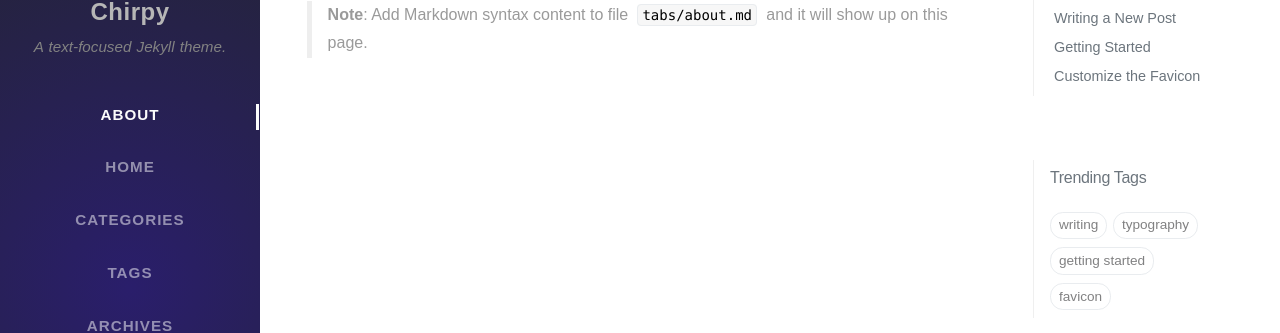
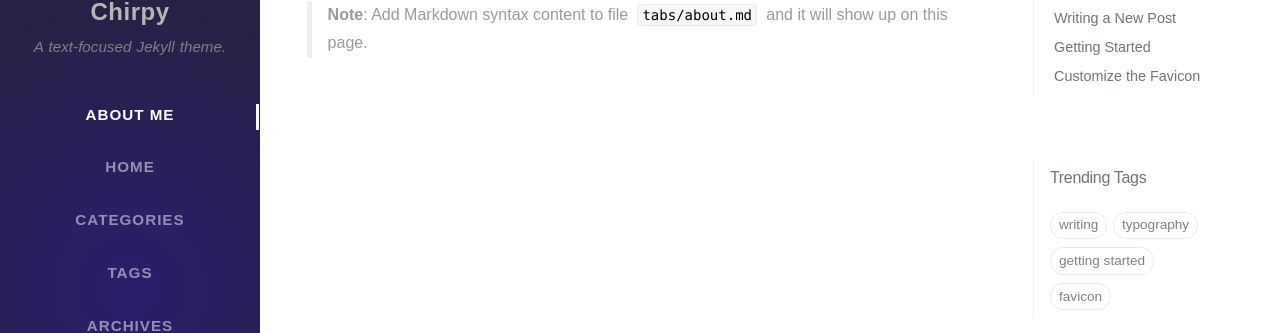
Before and after one commit to IrisWangHe/IrisWangHe.github.io, a Jekyll site: the page built from tabs/about.md, in a window 1280 px wide. Shown: the part 162-495 px from the top of the page. Built offline with Jekyll 4.4.1, drawn with Linux system fonts in a browser that asks for light colours; nearby versions of some CDN libraries; some web fonts are replaced; comment, search, counter and statistics services are not loaded.

Commit message:
about me

```diff
--- a/_data/label.yml
+++ b/_data/label.yml
@@ -5,7 +5,7 @@
 # MIT Licensed
 
 tabs:
-  - { name: "About", path: tabs, url: about, icon: 'fas fa-info'}
+  - { name: "About Me", path: tabs, url: about, icon: 'fas fa-info'}
   - { name: "Home", icon: 'fas fa-home' }
   - { name: "Categories", path: tabs, url: categories, icon: 'fas fa-stream' }
   - { name: "Tags", path: tabs, url: tags, icon: 'fas fa-tags' }
```
